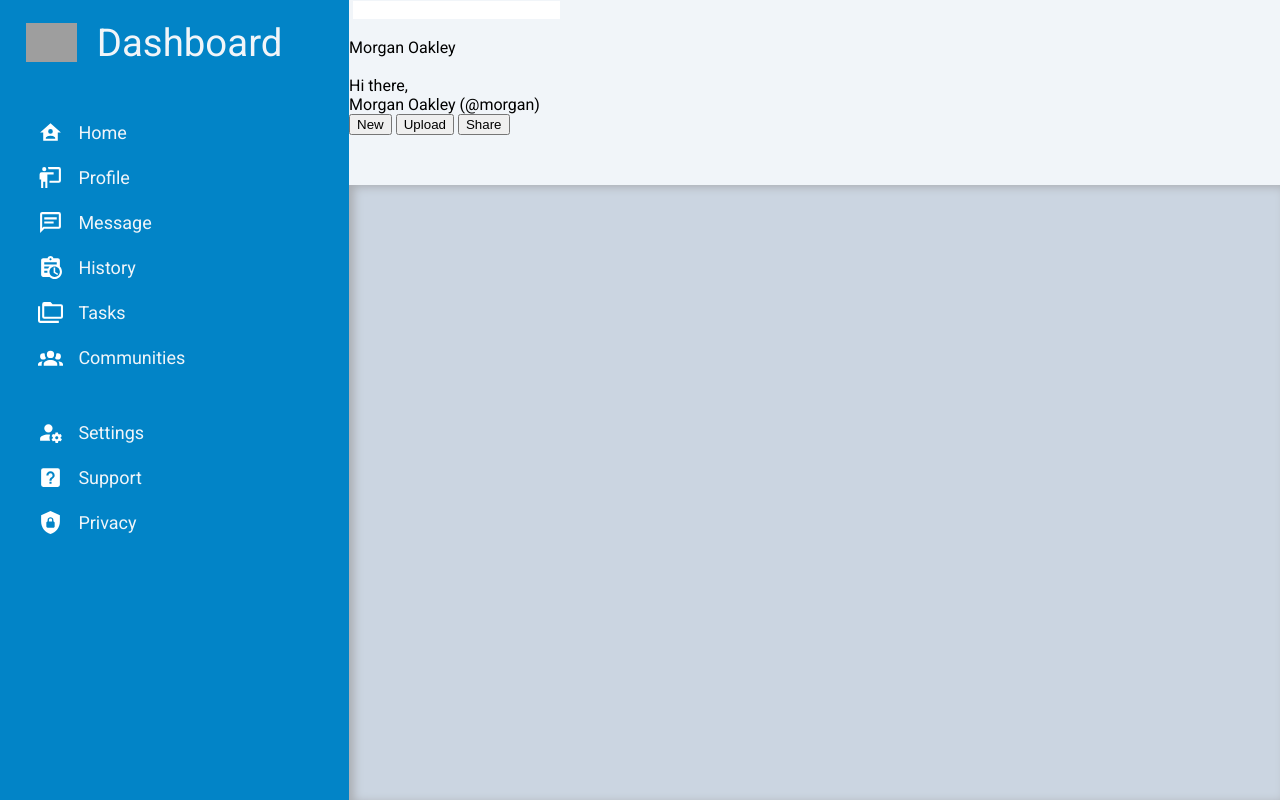
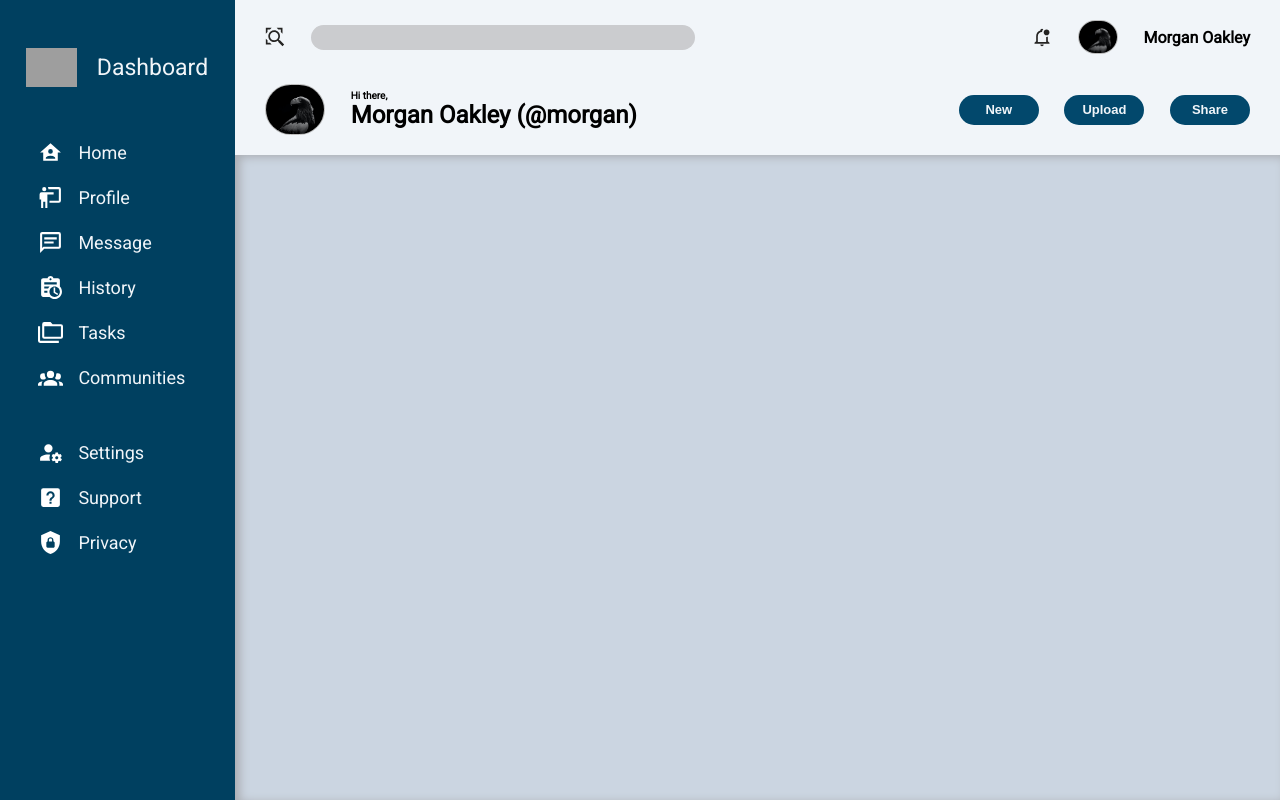
Before and after one commit to bdussh/Admin-Dashboard, a plain HTML site: page index.html in a window 1280 px wide. Drawn offline with Linux system fonts and the light colour scheme; grey boxes are pictures that could not be loaded.

Commit message:
did header part

```diff
--- a/index.html
+++ b/index.html
@@ -35,7 +35,7 @@
                 </div>
                 <div class="menu_element">
                     <img src="images/folder-multiple-outline.svg" alt="">
-                    <a href="index.html">Tasks</a>
+                    <a href="https://www.google.com/">Tasks</a>
                 </div>
                 <div class="menu_element">
                     <img src="images/account-group.svg" alt="">
@@ -58,20 +58,20 @@
             </div>
     </div>
     <div id="header">
-        <div class="container">
+        <div class="container1">
             <div>
-                <img src="" alt="" id="search_img">
+                <img src="images/magnify-expand.svg" alt="" id="search_img">
                 <input type="text" id="search">
             </div>
             <div>
-                <img src="" alt="" id="notification">
-                <img src="" alt="" id="profile_picture_small">
+                <img src="images/bell-badge-outline.svg" alt="" id="notification">
+                <img src="images/vidar-nordli-mathisen-_RWV-UinSUg-unsplash.jpg" alt="" id="profile_picture_small">
                 <p id="profile_name">Morgan Oakley</p>
             </div>
         </div>
-        <div class="container">
-            <div>
-                <img src="" alt="" id="profile_picture_large">
+        <div class="container2">
+            <div id="greeting_container">
+                <img src="images/vidar-nordli-mathisen-_RWV-UinSUg-unsplash.jpg" alt="" id="profile_picture_large">
                 <div id="greeting">
                     <p id="hi">Hi there,</p>
                     <p id="profile_name_large">Morgan Oakley (@morgan)</p>
--- a/style.css
+++ b/style.css
@@ -19,7 +19,7 @@ time, mark, audio, video, input {
 }
 
 :root {
-    --sidebar: #0284c7;
+    --sidebar: #004060;
     --header: #f1f5f9;
     --content:#cbd5e1;
 }
@@ -48,8 +48,8 @@ body {
     font-family: 'Roboto', sans-serif;
     display: grid;
     height: 100vh;
-    grid-template-columns: minmax(180px, 1.5fr) minmax(400px, 4fr);
-    grid-template-rows: minmax(50px, 1.5fr) minmax(250px, 5fr);
+    grid-template-columns: minmax(180px, 0.9fr) minmax(750px, 4fr);
+    grid-template-rows: minmax(140px, 1.2fr) minmax(250px, 5fr);
     grid-template-areas:
     "sidebar header"
     "sidebar content"
@@ -57,6 +57,7 @@ body {
 }
 
 #sidebar {
+    padding: 20px 0px;
     background-color: var(--sidebar);
     grid-area: sidebar;
     display: grid;
@@ -77,14 +78,13 @@ body {
 .menu_element>a {
     text-decoration: none;
     color: #f1f5f9;
-    transition: font-size 0.1s;
     position: absolute;
     margin-left: 40px;
 }
 
 
 .menu_element>a:hover {
-    font-size: 20px;
+    text-decoration: underline;
 
 }
 
@@ -93,6 +93,7 @@ body {
 }
 
 .logo{
+    margin-top: 10px;
     grid-row: 1 / 2;
     padding-top: 15px;
     padding-left: 2vw;
@@ -102,7 +103,7 @@ body {
 }
 
 .logo>p {
-    font-size: max(3vw, 20px);
+    font-size: max(1.8vw, 20px);
 }
 
 #upper_menu, #bottom_menu {
@@ -131,7 +132,96 @@ body {
 #header {
     background-color: var(--header);
     grid-area: header;
+    display: flex;
+    flex-direction: column;
+    justify-content: space-around;
+    gap: 30px;
+    padding: 20px 0px;
 
+}
+
+.container1, .container2 {
+    display: flex;
+    justify-content: space-between;
+    align-items: center;
+    padding: 0px 30px;
+}
+
+
+
+#search_img, #notification {
+    width: 20px;
+    filter: invert(9%) sepia(7%) saturate(313%) hue-rotate(349deg) brightness(102%) contrast(88%);
+}
+
+#profile_picture_small {
+    width:40px;
+    border-radius: 40px;
+    border: 1px solid rgb(188, 188, 188);
+}
+
+#profile_picture_large {
+    width:60px;
+    border-radius: 60px;
+    border: 1px solid rgb(188, 188, 188);
+}
+
+.container1>div {
+    display: flex;
+    justify-content: space-around;
+    align-items: center;
+    gap: 2vw;
+}
+
+.container2>div {
+    display: flex;
+    gap: 2vw;
+    justify-content: space-around;
+    align-items: center;
+}
+
+#search {
+    width: 30vw;
+    height: 25px;
+    background-color: #cbcccf;
+    border-radius: 15px;
+    padding-left: 10px;
+}
+
+#profile_name {
+    font-weight: 700;
+}
+
+.buttons {
+    justify-self: flex-end;
+}
+
+.header_button {
+    width: 80px;
+    background-color: #02486c;
+    border: none;
+    border-radius: 15px;
+    height: 30px;
+    font-size: small;
+    font-weight: 600;
+    color: #f1f5f9;
+    transition: background-color 0.1s
+}
+
+.header_button:hover {
+    background-color:#02334b;
+}
+
+#hi{
+    font-size: x-small;
+}
+
+#profile_name_large {
+    font-size: x-large;
+}
+
+#greeting>p {
+    font-weight: 600;
 }
 
 #content {
```
Also changed, not shown: images/bell-badge-outline.svg (added), images/magnify-expand.svg (added), images/vidar-nordli-mathisen-_RWV-UinSUg-unsplash.jpg (added).
